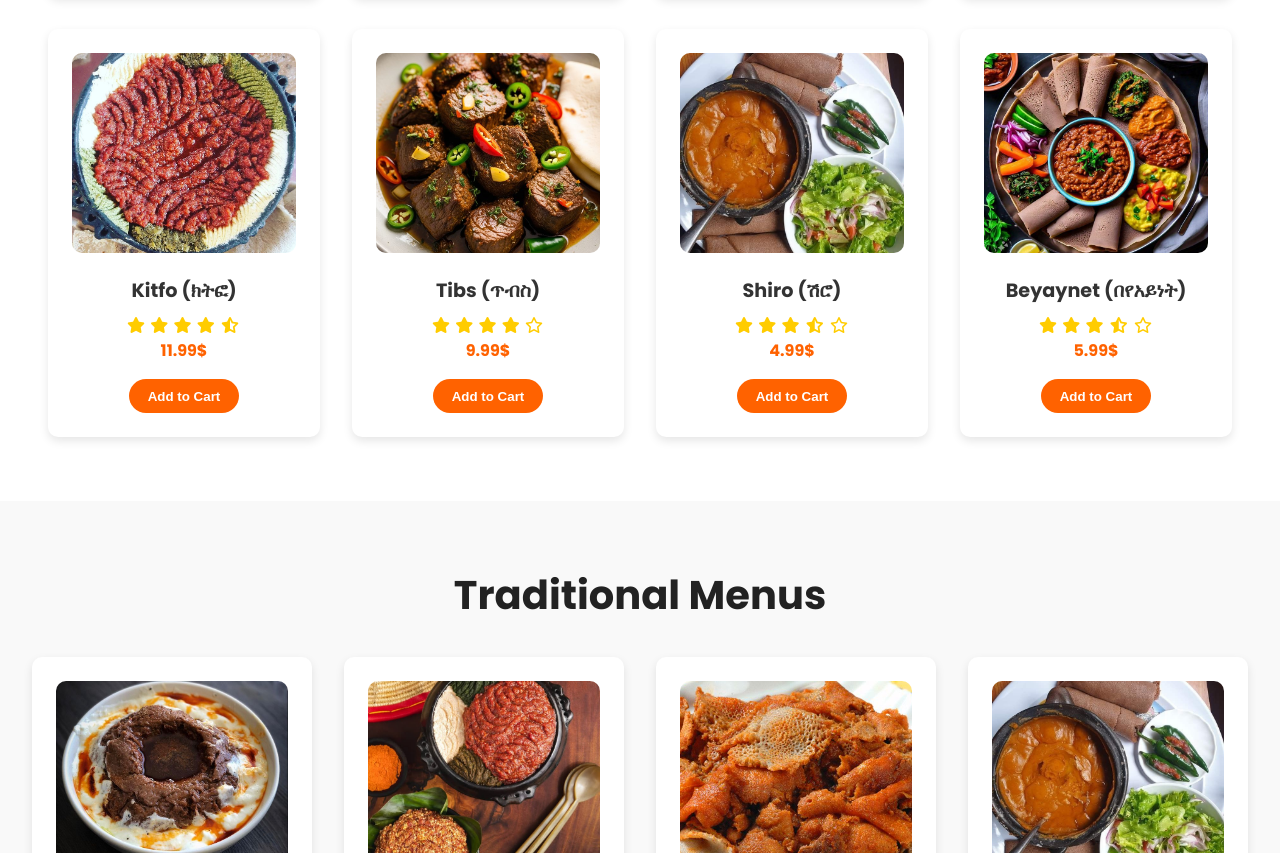
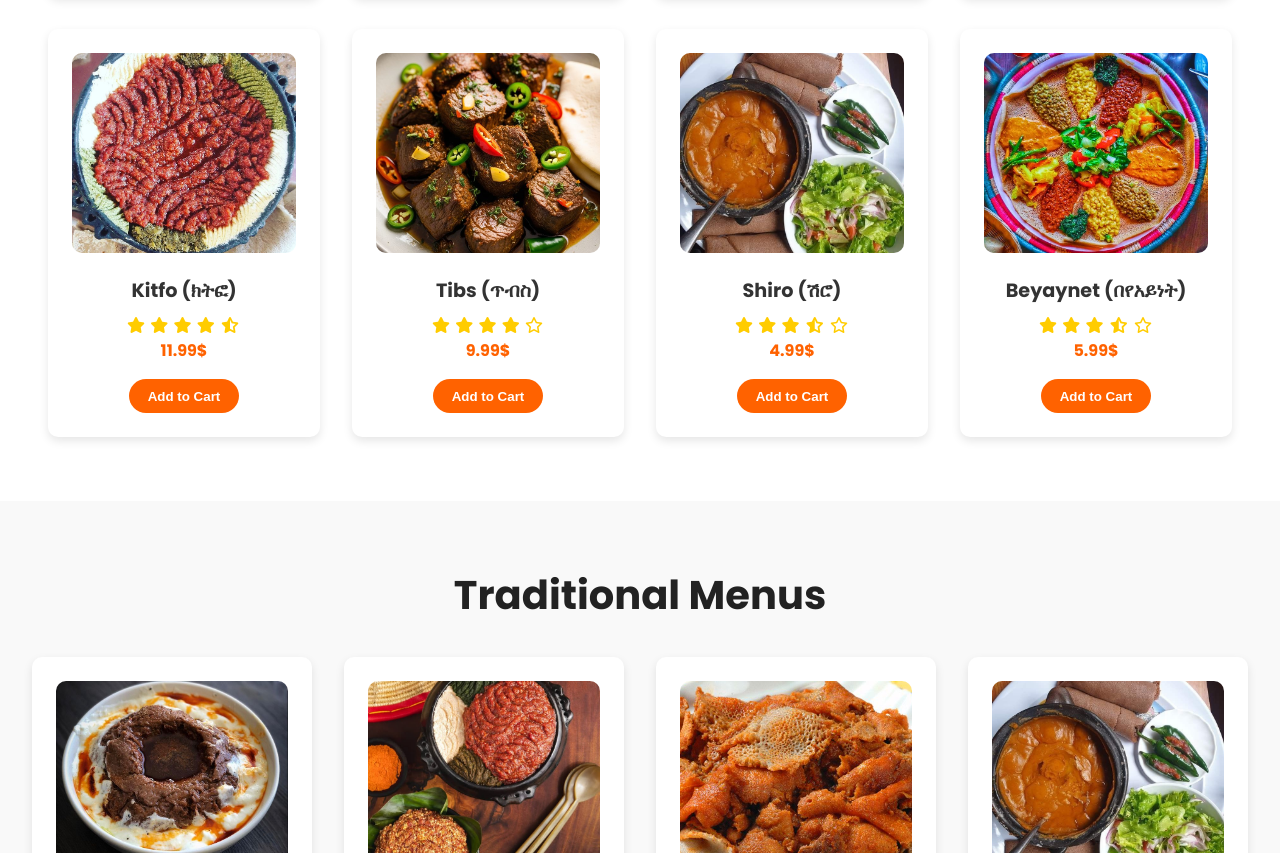
Before and after one commit to AbelStack/food-ordering-app, a plain HTML site: page index.html in a window 1280 px wide. Shown: the part 2764-3617 px from the top of the page. Drawn offline with Linux system fonts and the light colour scheme.

Commit message:
change beyaynet image

```diff
--- a/index.html
+++ b/index.html
@@ -273,7 +273,7 @@
           <button>Add to Cart</button>
         </div>
         <div class="menu-card">
-          <img src="img/Beyaynet.jpg" alt="Beyaynet" />
+          <img src="img/Beyaynet 2.jpg" alt="Beyaynet" />
           <h3>Beyaynet (በየአይነት)</h3>
           <div class="review-stars">
             <i class="fas fa-star"></i>
```
